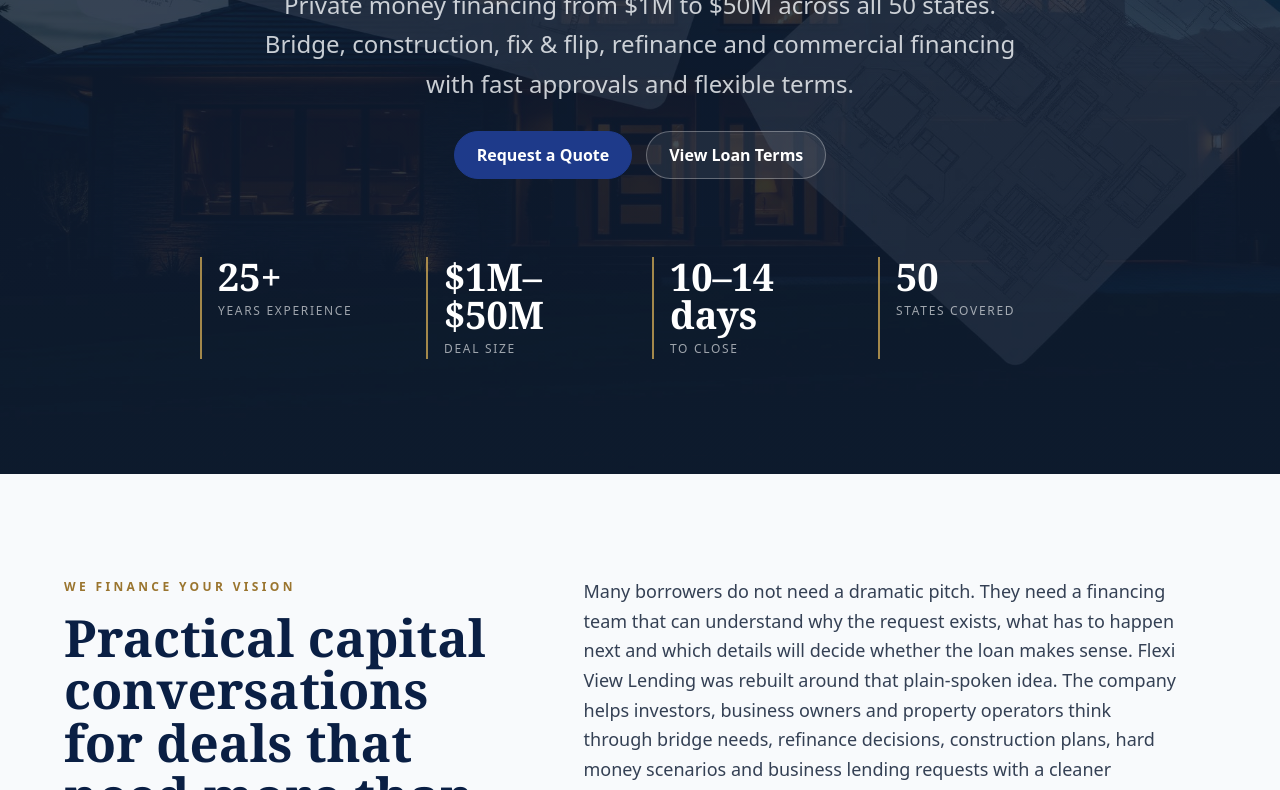
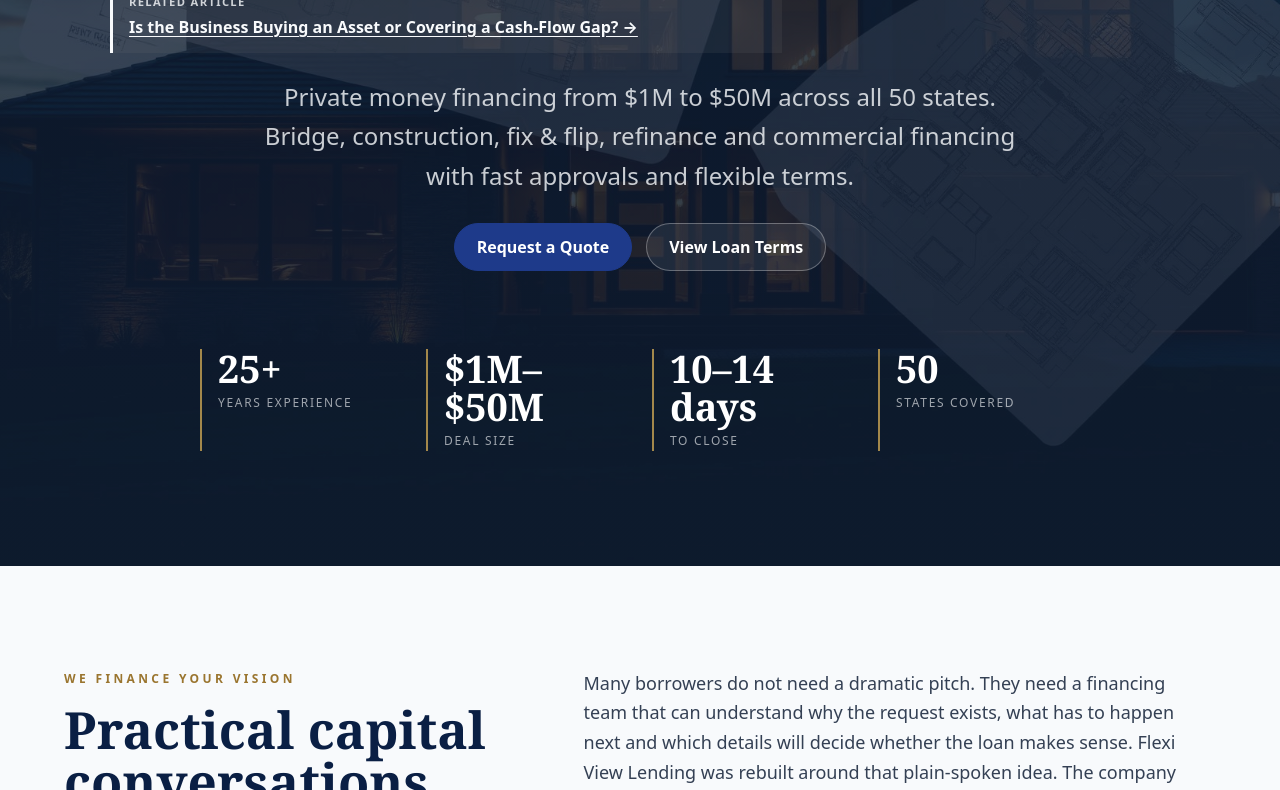
Before and after one commit to hsutech/flexi-view-lending-com, an Eleventy site: page src/index.html in a window 1280 px wide. Shown: the part 507-1297 px from the top of the page. Built offline with nearby package versions, Linux system fonts and the light colour scheme; Eleventy itself is replaced by a stand-in of ours; files that its build step writes are made by us from their sources.

Commit message:
Feature related financing guide in homepage hero

```diff
--- a/src/index.html
+++ b/src/index.html
@@ -15,6 +15,12 @@
 
 <link rel="canonical" href="https://flexi-viewlending.com/">
 <link rel="icon" href="/assets/favicon.svg?v=brand-20260715" type="image/svg+xml">
+<style id="homepage-related-guide-style">
+.homepage-related-guide{box-sizing:border-box;display:block;width:min(100%,42rem);margin:1.25rem 0 0;padding:.85rem 1rem;border-left:3px solid currentColor;background:rgba(127,127,127,.12);color:inherit;font:inherit;line-height:1.5;text-align:left}
+.homepage-related-guide__label{display:block;font-size:.7rem;font-weight:700;letter-spacing:.12em;text-transform:uppercase;opacity:.8}
+.homepage-related-guide a{display:inline-block;margin-top:.25rem;color:inherit;font-weight:700;text-decoration:underline;text-underline-offset:.2em}
+.homepage-related-guide a:focus-visible{outline:2px solid currentColor;outline-offset:3px}
+</style>
 </head>
 <body class="">
   <header class="site-header">
@@ -27,7 +33,7 @@
   <main><section class="hero hero-home">
   <div class="hero-copy">
     <p class="eyebrow">Private Capital · Brokers Protected</p>
-    <h1><span class="gold-text">Flexi</span> View <span class="gold-text">Lending</span></h1>
+    <h1><span class="gold-text">Flexi</span> View <span class="gold-text">Lending</span></h1><div class="homepage-related-guide" aria-label="Related article"><span class="homepage-related-guide__label">Related article</span><a href="/blog/asset-purchase-or-cash-flow-gap/">Is the Business Buying an Asset or Covering a Cash-Flow Gap? →</a></div>
     <p>Private money financing from $1M to $50M across all 50 states. Bridge, construction, fix & flip, refinance and commercial financing with fast approvals and flexible terms.</p>
     <div class="actions">
       <a class="button primary" href="/apply-now/">Request a Quote</a>
```
